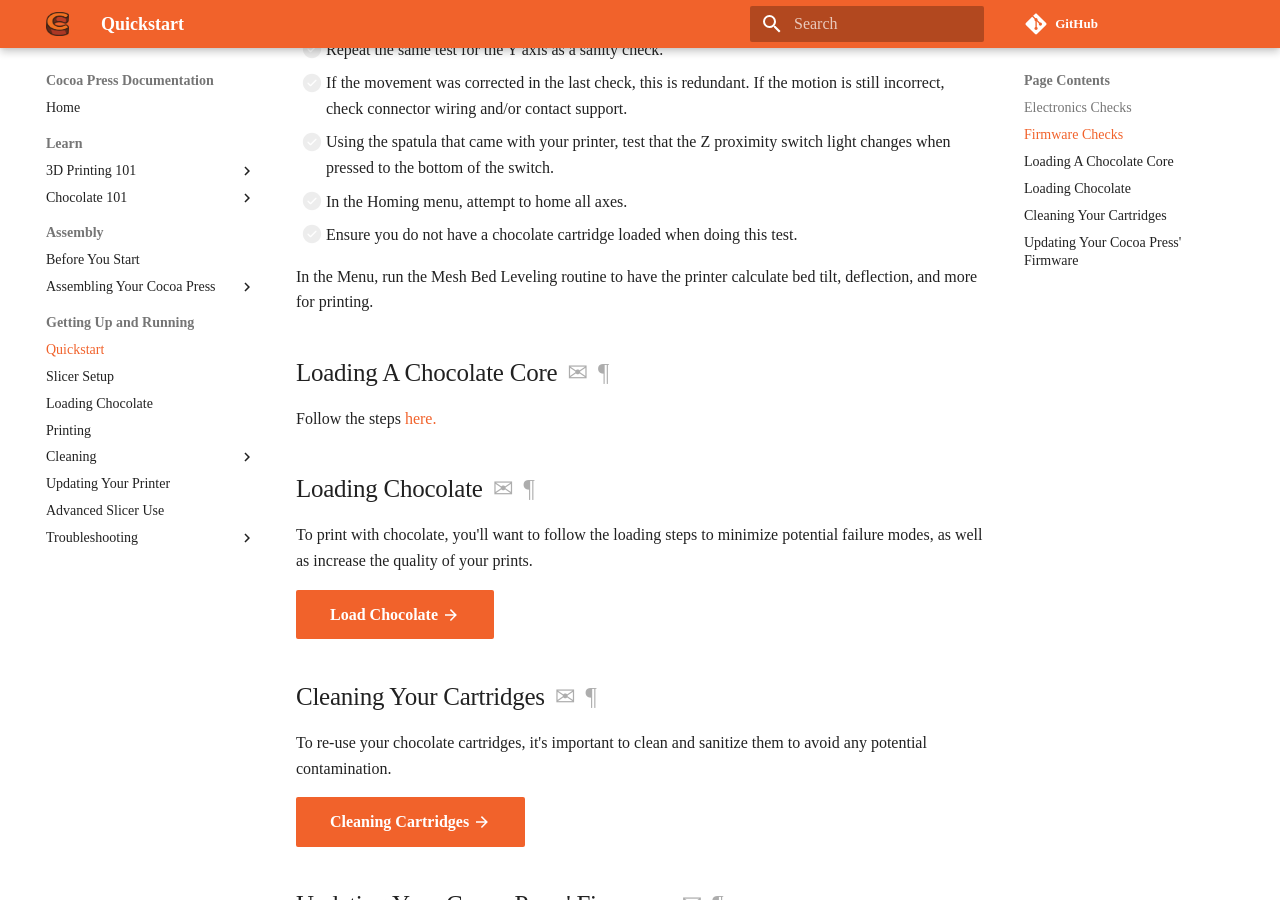
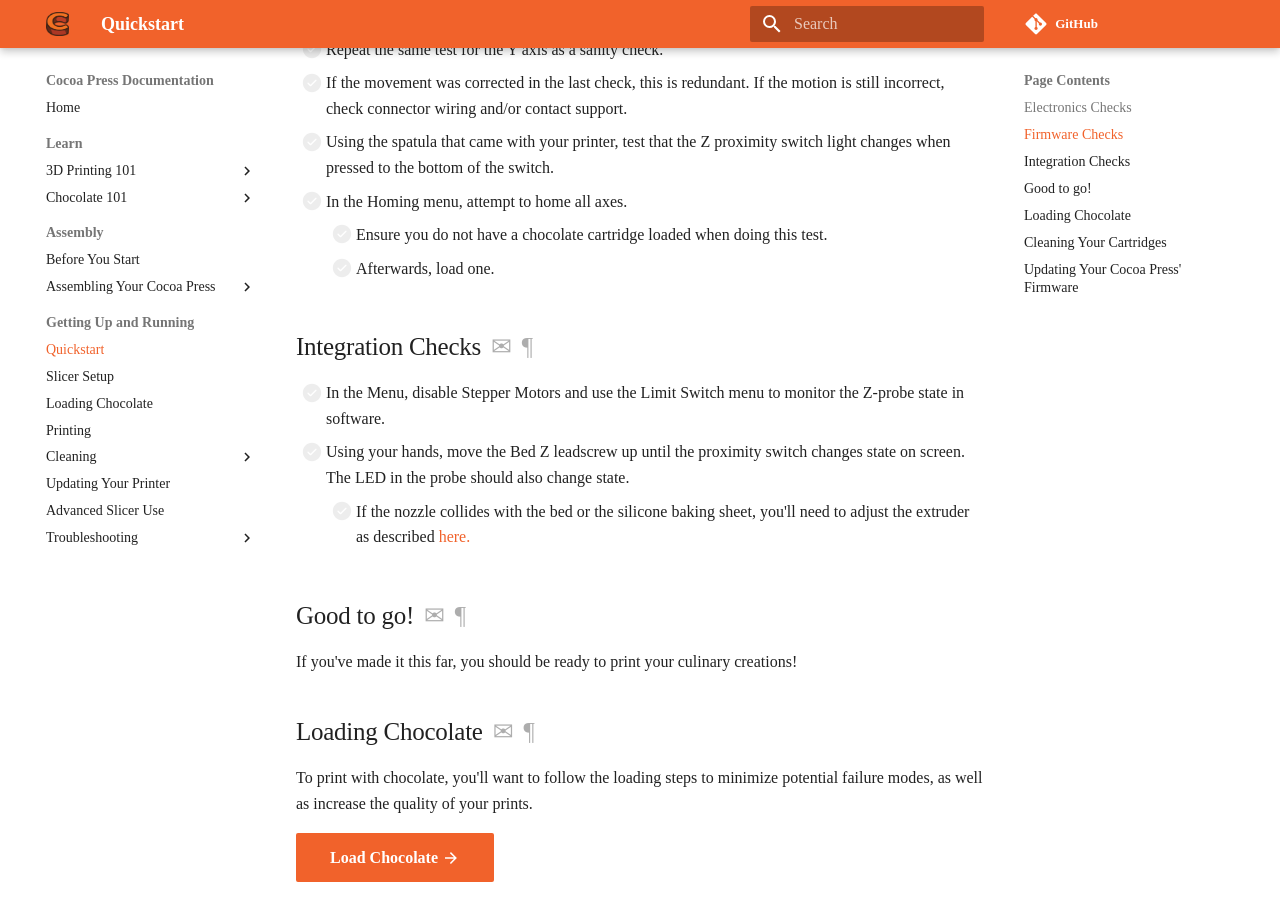
Before and after one commit to CocoaPress/docs, an MkDocs documentation site: the page built from docs/Printer/index.md, in a window 1280 px wide and 900 px high, scrolled down 669 px. Built offline with MkDocs 1.6.1 and Material for MkDocs 9.7.7, drawn with Linux system fonts in a browser that asks for light colours; some web fonts are replaced; comment, search, counter and statistics services are not loaded.

Commit message:
Added adjustment callouts to quickstart and troubleshooting steps.

```diff
--- a/docs/Printer/index.md
+++ b/docs/Printer/index.md
@@ -20,12 +20,17 @@
 
  - [ ] Using the spatula that came with your printer, test that the Z proximity switch light changes when pressed to the bottom of the switch.
  - [ ] In the Homing menu, attempt to home all axes.
- - [ ] Ensure you do not have a chocolate cartridge loaded when doing this test.
+    - [ ] Ensure you do not have a chocolate cartridge loaded when doing this test.
+    - [ ] Afterwards, load one.
 
-In the Menu, run the Mesh Bed Leveling routine to have the printer calculate bed tilt, deflection, and more for printing.
+## Integration Checks
+ - [ ] In the Menu, disable Stepper Motors and use the Limit Switch menu to monitor the Z-probe state in software.
+ - [ ] Using your hands, move the Bed Z leadscrew up until the proximity switch changes state on screen.  The LED in the probe should also change state.
+    - [ ] If the nozzle collides with the bed or the silicone baking sheet, you'll need to adjust the extruder as described [here.](../Troubleshooting/Printing.md#adjusting-extruder-height)
 
-## Loading A Chocolate Core
-Follow the steps [here.](./Loading.md)
+## Good to go!
+
+If you've made it this far, you should be ready to print your culinary creations!
 
 ## Loading Chocolate
 
```
Also changed, not shown: docs/101/FFF.md (+2 -0 lines), docs/Troubleshooting/Printing.md (+19 -2 lines), 2 other files.
